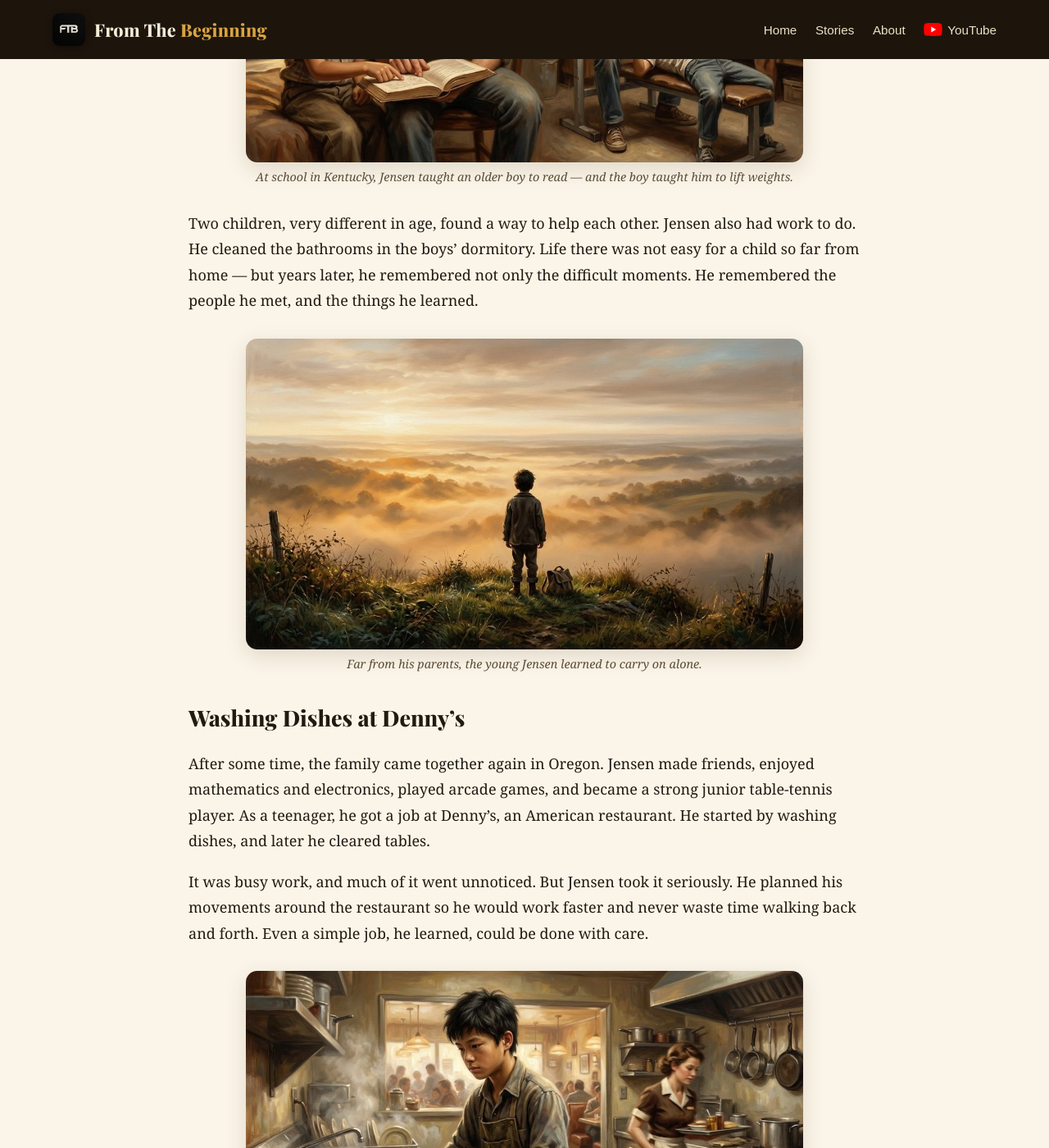
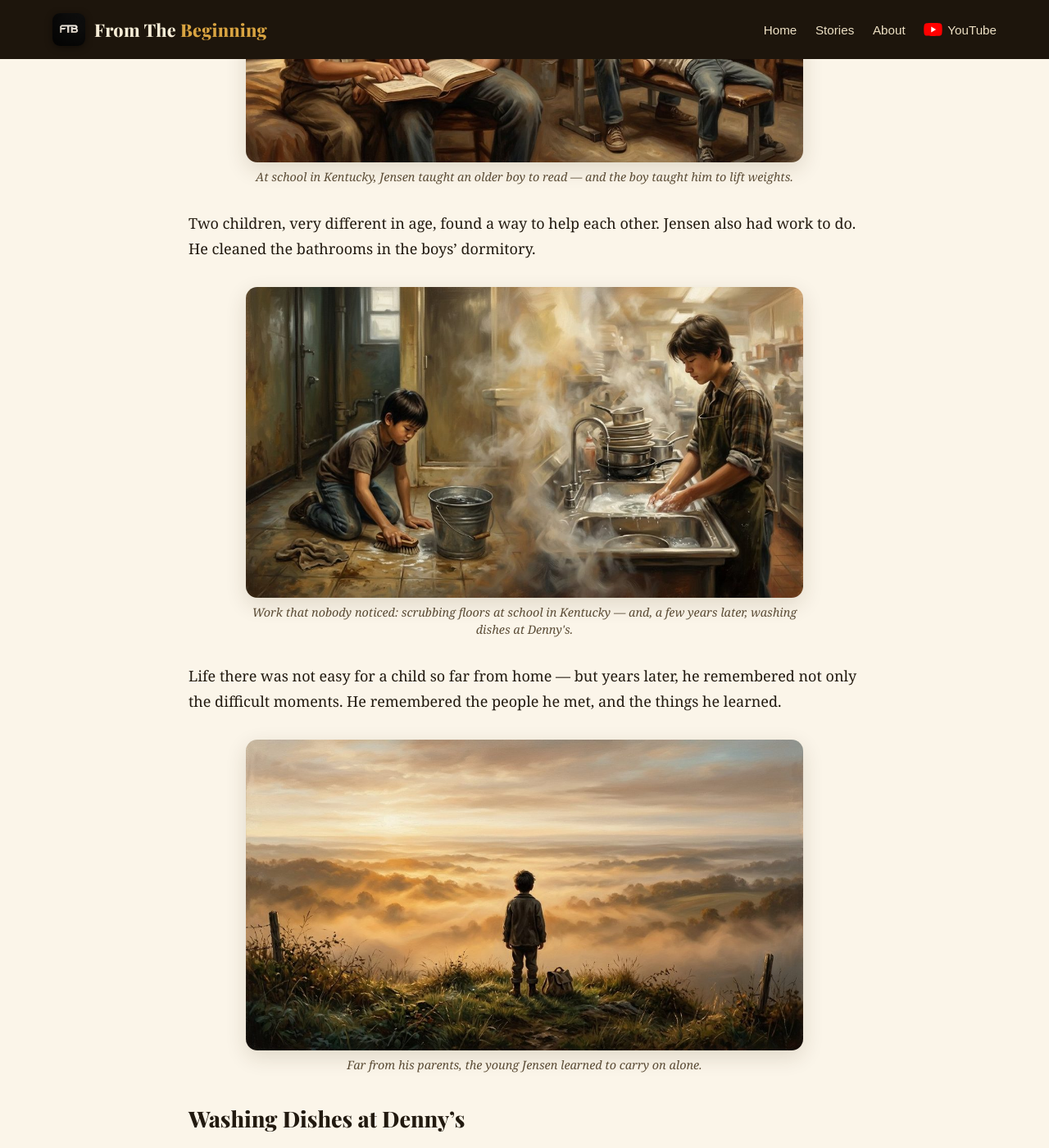
Before and after one commit to docsachmienphi/FTB, a Jekyll site: the page built from _posts/2026-11-12-history-of-jensen-huang.md, in a window 1280 px wide and 1400 px high, scrolled down 3777 px. Shown: the whole window at 82% size. Built offline with Jekyll 4.4.1, drawn with Linux system fonts in a browser that asks for light colours; some of the changed text lies outside the part shown.

Commit message:
Fix Jensen article captions: farewell + first-jobs images correctly identified, true airport image added

```diff
--- a/_posts/2026-11-12-history-of-jensen-huang.md
+++ b/_posts/2026-11-12-history-of-jensen-huang.md
@@ -107,11 +107,13 @@ Jensen Huang was born in Taiwan in 1963. When he was young, his family moved to
 
 The brothers first stayed with relatives in Washington state.
 
-<figure><img src="/assets/images/jensen/jensen-airport-arrival.jpg" alt="Two young brothers with suitcases standing small in a bright American airport hall in 1972, surrounded by adult travellers"><figcaption>Two brothers arrive in America with their suitcases — a new country, a new language, a new life.</figcaption></figure> But they soon found themselves at Oneida Baptist Institute, a school in rural Kentucky. Their parents were far away. Everything around the boys was new — the language, the people, the rules of school life.
+<figure><img src="/assets/images/jensen/jensen-airport-arrival.jpg" alt="Two young brothers standing small with their suitcases in a bright American airport hall in 1972, with a close view of young Jensen's face looking at the new country"><figcaption>Two brothers arrive in America with their suitcases — a new country, a new language, a new life.</figcaption></figure> But they soon found themselves at Oneida Baptist Institute, a school in rural Kentucky. Their parents were far away. Everything around the boys was new — the language, the people, the rules of school life.
 
 Jensen was among the youngest children there. He shared a room with a boy of about seventeen, and something unusual grew between them: Jensen helped the older boy learn to read, and in return, the boy taught him how to lift weights.
 
-<figure><img src="/assets/images/jensen/jensen-teach-and-lift.jpg" alt="Two blended scenes in one dormitory: young Jensen guiding his roommate's finger along a line of a book, and the older boy spotting Jensen as he lifts a barbell"><figcaption>At school in Kentucky, Jensen taught an older boy to read — and the boy taught him to lift weights.</figcaption></figure> Two children, very different in age, found a way to help each other. Jensen also had work to do. He cleaned the bathrooms in the boys' dormitory. Life there was not easy for a child so far from home — but years later, he remembered not only the difficult moments. He remembered the people he met, and the things he learned.
+<figure><img src="/assets/images/jensen/jensen-teach-and-lift.jpg" alt="Two blended scenes in one dormitory: young Jensen guiding his roommate's finger along a line of a book, and the older boy spotting Jensen as he lifts a barbell"><figcaption>At school in Kentucky, Jensen taught an older boy to read — and the boy taught him to lift weights.</figcaption></figure> Two children, very different in age, found a way to help each other. Jensen also had work to do. He cleaned the bathrooms in the boys' dormitory.
+
+<figure><img src="/assets/images/jensen/jensen-first-jobs.jpg" alt="Two blended moments of work: a young Jensen scrubbing the dormitory floor on his knees at school, and the teenage Jensen washing dishes at a restaurant sink"><figcaption>Work that nobody noticed: scrubbing floors at school in Kentucky — and, a few years later, washing dishes at Denny's.</figcaption></figure> Life there was not easy for a child so far from home — but years later, he remembered not only the difficult moments. He remembered the people he met, and the things he learned.
 
 <figure><img src="/assets/images/jensen/jensen-hilltop.jpg" alt="A young boy standing alone on a grassy hill at dawn, looking over a sea of golden fog covering the Kentucky hills"><figcaption>Far from his parents, the young Jensen learned to carry on alone.</figcaption></figure>
 
@@ -119,9 +121,11 @@ Jensen was among the youngest children there. He shared a room with a boy of abo
 
 After some time, the family came together again in Oregon. Jensen made friends, enjoyed mathematics and electronics, played arcade games, and became a strong junior table-tennis player. As a teenager, he got a job at Denny's, an American restaurant. He started by washing dishes, and later he cleared tables.
 
+<figure><img src="/assets/images/jensen/jensen-walk-to-school.jpg" alt="A teenage Jensen walking at dusk from a small roadside restaurant toward a school building glowing on a hill"><figcaption>Between the restaurant and school: the young Jensen walks home through the Oregon dusk.</figcaption></figure>
+
 It was busy work, and much of it went unnoticed. But Jensen took it seriously. He planned his movements around the restaurant so he would work faster and never waste time walking back and forth. Even a simple job, he learned, could be done with care.
 
-<figure><img src="/assets/images/jensen/jensen-dennys-dishes.jpg" alt="Teenage Jensen in an apron carrying a tall stack of plates through the steaming kitchen of a Denny's restaurant"><figcaption>At Denny's, Jensen washed dishes — and planned every step so he would never waste a moment.</figcaption></figure> Years later, when people asked him about success, he still remembered those long hours at the sink.
+<figure><img src="/assets/images/jensen/jensen-dennys-dishes.jpg" alt="Teenage Jensen in an apron washing dishes at a steaming Denny's kitchen sink, with stacks of clean plates beside him"><figcaption>At Denny's, Jensen washed dishes — and planned every step so he would never waste a moment.</figcaption></figure> Years later, when people asked him about success, he still remembered those long hours at the sink.
 
 ## The Girl in the Engineering Lab
 
```
Also changed, not shown: other parts of _posts/2026-11-12-history-of-jensen-huang.md (+1 -1 lines), assets/images/jensen/jensen-airport-arrival.jpg, assets/images/jensen/jensen-farewell.jpg (renamed from assets/images/jensen/jensen-three-eras.jpg), assets/images/jensen/jensen-first-jobs.jpg (added), assets/images/jensen/jensen-walk-to-school.jpg (added).
